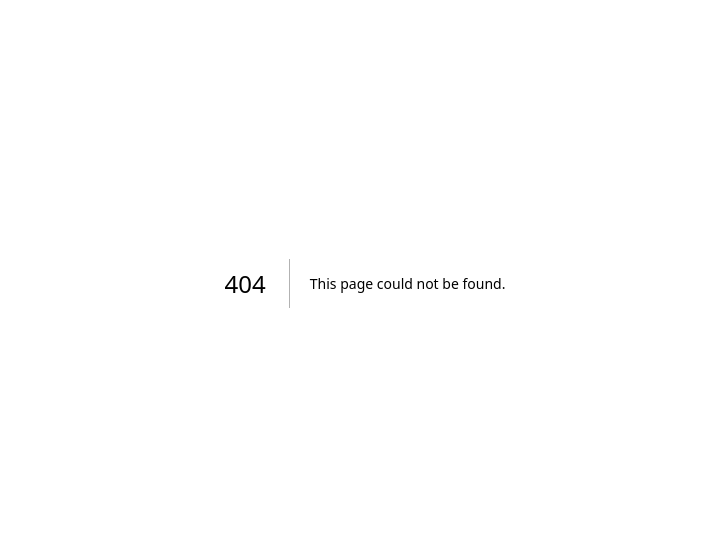
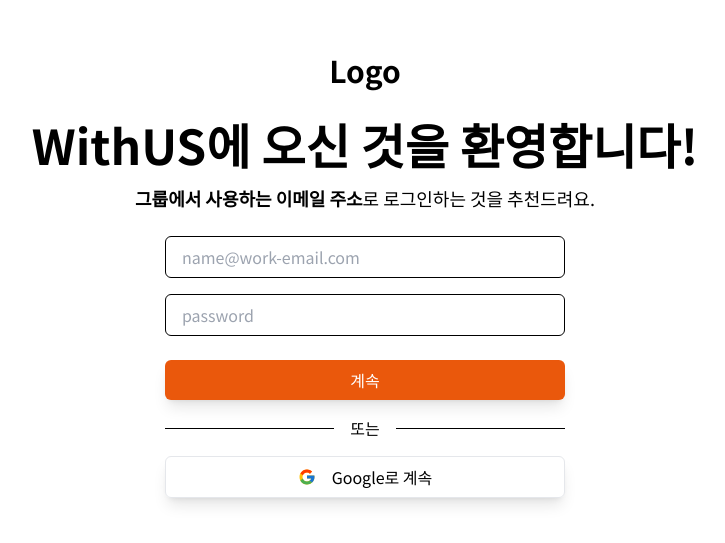
Before and after one commit to Acro-Potatoes/withus-fe, a Next.js app: page /sign/in in a window 1280 px wide. Before the commit this address had no page. Shown: the part 117-660 px from the top of the page, without its empty margins (275-1000 px from the left). Built offline with nearby package versions, Linux system fonts and the light colour scheme.

Commit message:
Feat: 로그인 페이지 구현

```diff
--- /dev/null
+++ b/app/sign/in/page.tsx
@@ -0,0 +1,30 @@
+import { GoogleButton } from '#/app/ui/buttons'
+import SignInForm from '#/app/ui/sign/sign-in-form'
+
+const SignInPage = () => {
+    return (
+        <main className="flex flex-col items-center gap-4">
+            <h1 className="text-3xl font-bold mb-4">Logo</h1>
+            <h1 className="text-5xl font-bold">
+                WithUS에 오신 것을 환영합니다!
+            </h1>
+            <p className="text-lg">
+                <span className="font-semibold">
+                    그룹에서 사용하는 이메일 주소
+                </span>
+                로 로그인하는 것을 추천드려요.
+            </p>
+            <div className="w-[400px]">
+                <SignInForm />
+                <div className="flex justify-center items-center gap-4">
+                    <hr className="h-px w-full border-0 bg-black" />
+                    <span className="whitespace-nowrap">또는</span>
+                    <hr className="h-px w-full border-0 bg-black" />
+                </div>
+                <GoogleButton />
+            </div>
+        </main>
+    )
+}
+
+export default SignInPage
--- /dev/null
+++ b/app/sign/layout.tsx
@@ -0,0 +1,9 @@
+import { ReactNode } from 'react'
+
+const SignLayout = ({ children }: { children: ReactNode }) => {
+    return (
+        <div className="flex justify-center items-center h-dvh">{children}</div>
+    )
+}
+
+export default SignLayout
--- /dev/null
+++ b/app/ui/sign/sign-in-form.tsx
@@ -0,0 +1,18 @@
+import { Button } from '#/app/ui/buttons'
+import { TextField } from '#/app/ui/inputs'
+
+const SignInForm = () => {
+    return (
+        <form>
+            <TextField
+                name="email"
+                type="email"
+                placeholder="name@work-email.com"
+            />
+            <TextField name="password" type="password" placeholder="password" />
+            <Button type="submit">계속</Button>
+        </form>
+    )
+}
+
+export default SignInForm
```
Also changed, not shown: public/google-logo.svg (added).
